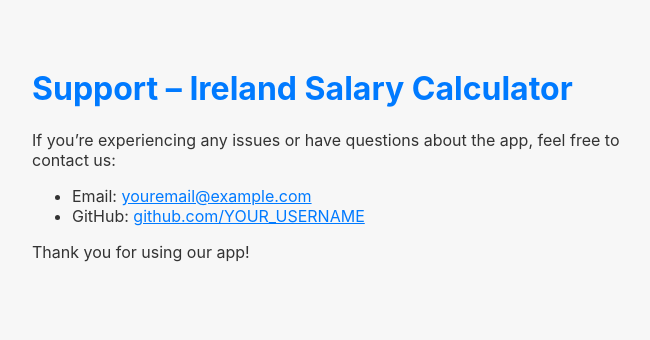
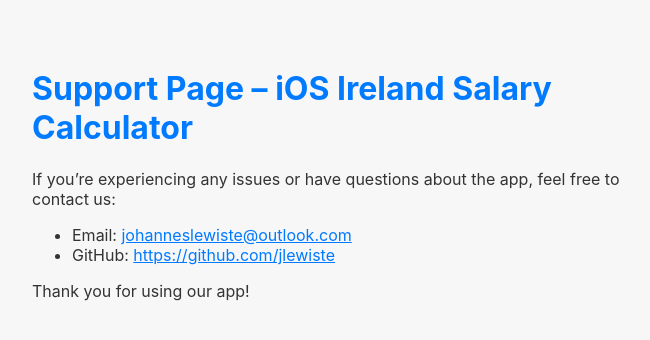
Before and after one commit to JLewiste/ireland-salary-calculator-support, a plain HTML site: page index.html in a window 1280 px wide. Shown: the whole page, without its empty margins (308-958 px from the left). Drawn offline with Linux system fonts and the light colour scheme.

Commit message:
Update index.html

```diff
--- a/index.html
+++ b/index.html
@@ -17,11 +17,11 @@
   </style>
 </head>
 <body>
-  <h1>Support – Ireland Salary Calculator</h1>
+  <h1>Support Page – iOS Ireland Salary Calculator</h1>
   <p>If you’re experiencing any issues or have questions about the app, feel free to contact us:</p>
   <ul>
-    <li>Email: <a href="mailto:johanneslewiste@outlook.com.com">youremail@example.com</a></li>
-    <li>GitHub: <a href="https://github.com/jlewiste">github.com/YOUR_USERNAME</a></li>
+    <li>Email: <a href="mailto:johanneslewiste@outlook.com">johanneslewiste@outlook.com</a></li>
+    <li>GitHub: <a href="https://github.com/jlewiste">https://github.com/jlewiste</a></li>
   </ul>
   <p>Thank you for using our app!</p>
 </body>
```
